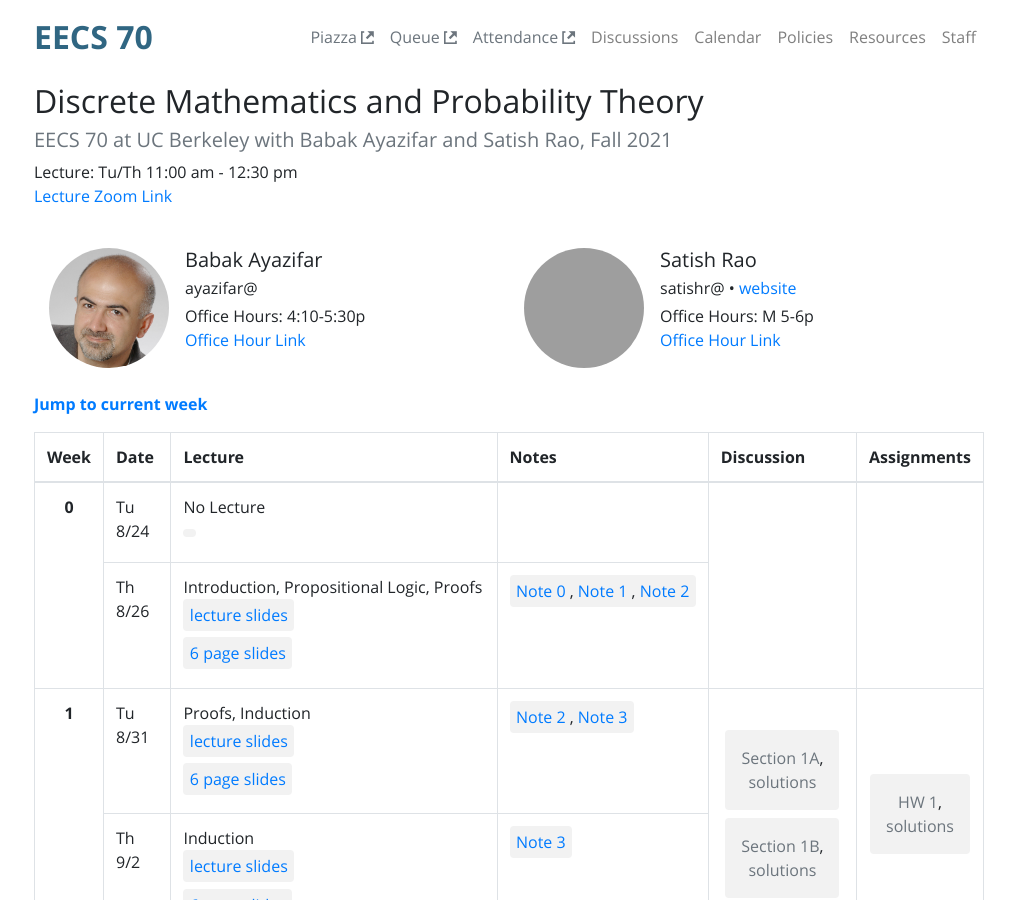
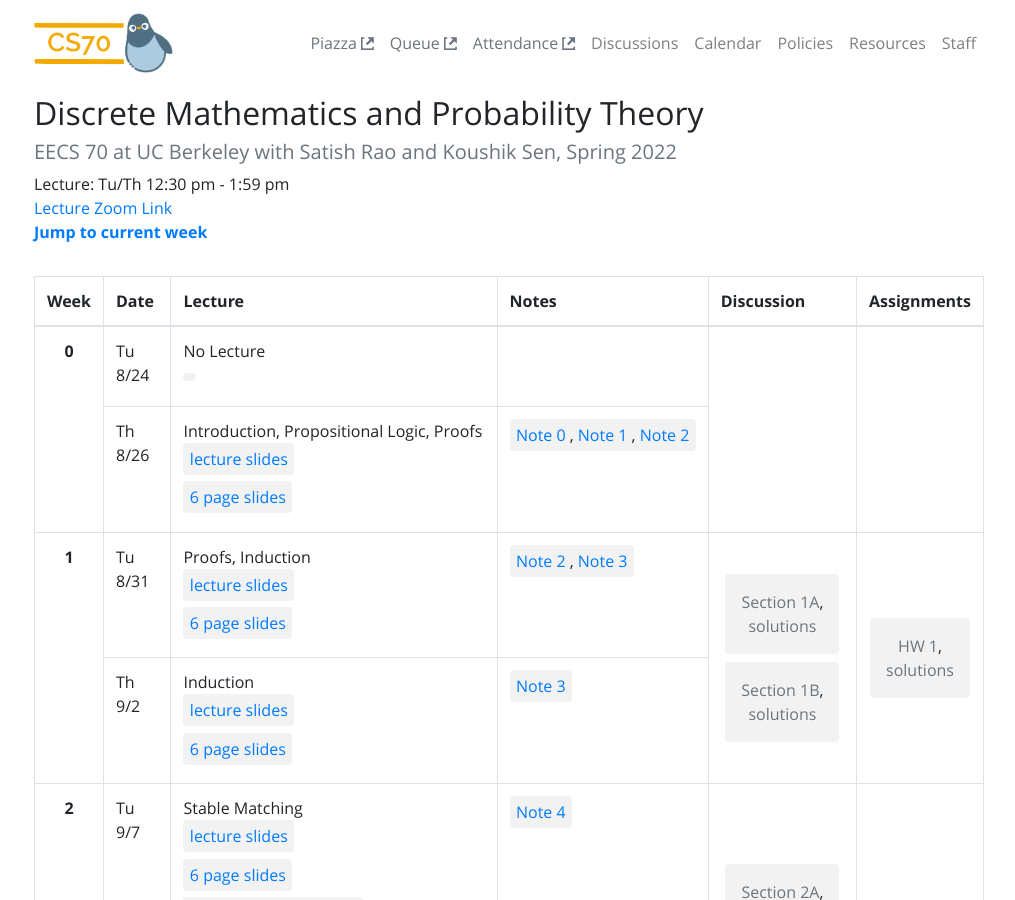
Before and after one commit to tsgoten/cs70-website, a Jekyll site: the page built from index.html, in a window 1280 px wide and 900 px high. Shown: the whole window, without its empty margins (131-1146 px from the left). Built offline with Jekyll 4.4.1, drawn with Linux system fonts in a browser that asks for light colours; grey boxes are pictures that could not be loaded.

Commit message:
added the pigeon to the website

```diff
--- a/_config.yml
+++ b/_config.yml
@@ -13,7 +13,7 @@
 # you will see them accessed via {{ site.title }}, {{ site.email }}, and so on.
 # You can create any custom variable you would like, and they will be accessible
 # in the templates via {{ site.myvariable }}.
-title: EECS 70
+title: CS 70
 description: >- # this means to ignore newlines until "baseurl:"
   EECS 70 - Discrete Mathematics and Probability Theory
 
@@ -22,6 +22,7 @@ url: "http://eecs70.org" # the base hostname & protocol for your site, e.g. http
 # IF PUBLISHING FOR cs170.org, SET THIS TO ""
 # IF PUBLISHING FOR inst.eecs, SET THIS TO "/~cs170/sem", i.e. "/~cs170/sp19"
 baseurl: ""
+headerimg: "/assets/pigeon.png"
 
 # Build settings
 markdown: kramdown
--- a/_layouts/default.html
+++ b/_layouts/default.html
@@ -75,7 +75,7 @@
     <div class="wrapper bg-white">
         <nav class="navbar navbar-light navbar-expand-md align-items-center">
             <div class="container">
-                <a class="navbar-brand brand-berkeley" href="{{ '/' | relative_url }}"> {{ site.title }} </a>
+                <a class="navbar-brand brand-berkeley" href="{{ '/' | relative_url }}"> <img src="{{site.headerimg | relative_url }}" style="height: 60px;"> </a>
                 <button class="navbar-toggler" type="button" data-toggle="collapse" data-target="#navbarSupportedContent" aria-controls="navbarSupportedContent" aria-expanded="false" aria-label="Toggle navigation">
                   <span class="navbar-toggler-icon"></span>
                 </button>
@@ -131,7 +131,7 @@
         <ul class="nav justify-content-center">
             <li class="nav-item">
                 <a class="nav-link text-secondary" href="/">
-                  EECS 70
+                  {{site.title}}
                 </a>
               </li>
             {% for link in site.data.links %}
--- a/index.html
+++ b/index.html
@@ -9,14 +9,11 @@ title: Home
     Discrete Mathematics and Probability Theory
 </h2>
 <h5 class="text-muted">
-    EECS 70 at UC Berkeley with Babak Ayazifar and Satish Rao, Fall 2021
+    EECS 70 at UC Berkeley with Satish Rao and Koushik Sen, Spring 2022
 </h5>
-<p>Lecture: Tu/Th 11:00 am - 12:30 pm<br/>
+<p>Lecture: Tu/Th 12:30 pm - 1:59 pm<br/>
 <a href="https://berkeley.zoom.us/j/97437942324">Lecture Zoom Link</a>
-<div class="instructors">
-        {% include staff-list.html type="Instructor" %}
-</div>
-
+<br>
 <a href="#week8"><b>Jump to current week</b></a>
 
 <div class="table-responsive py-3">
```
Also changed, not shown: assets/pigeon.png (added).
